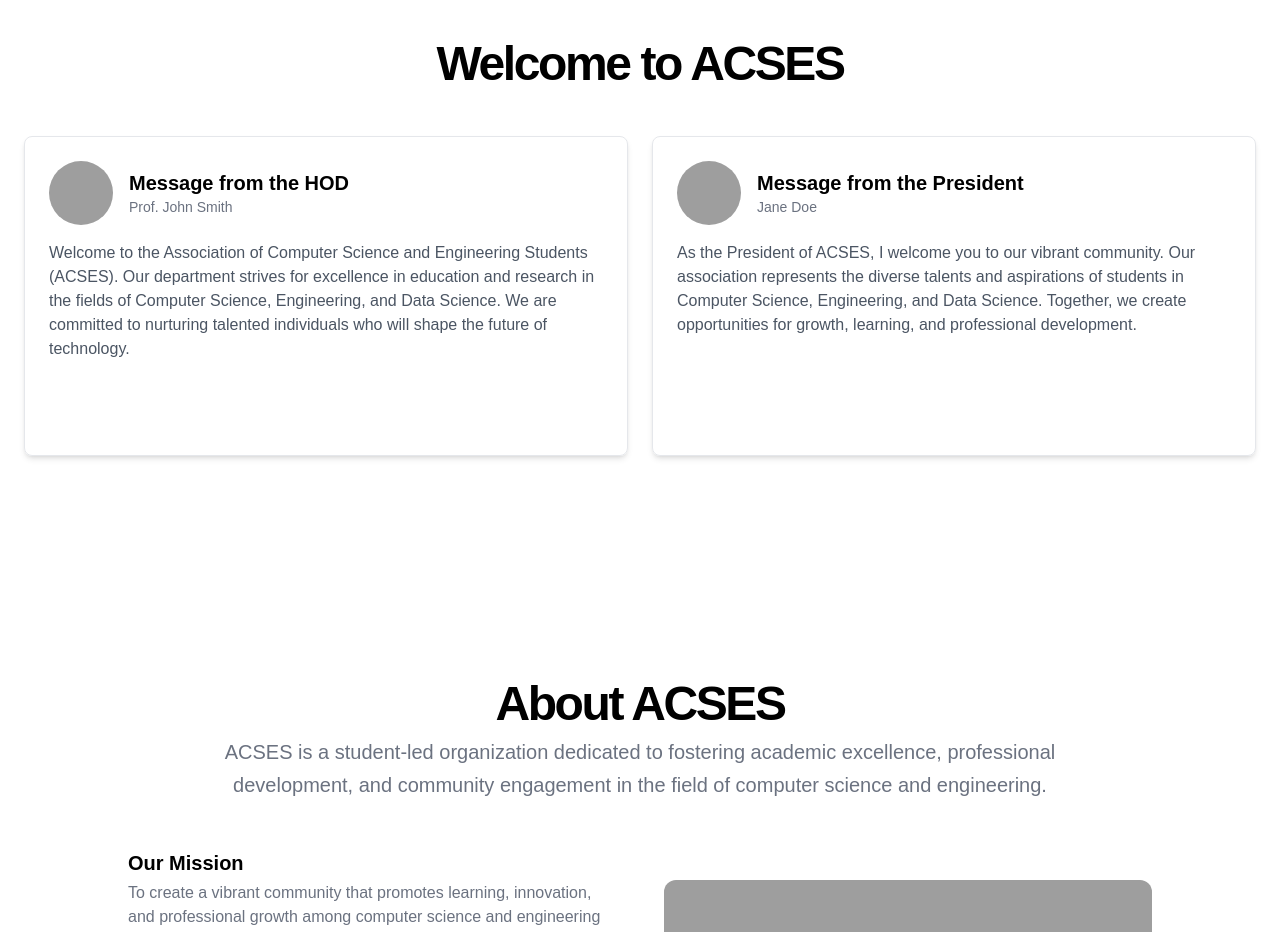
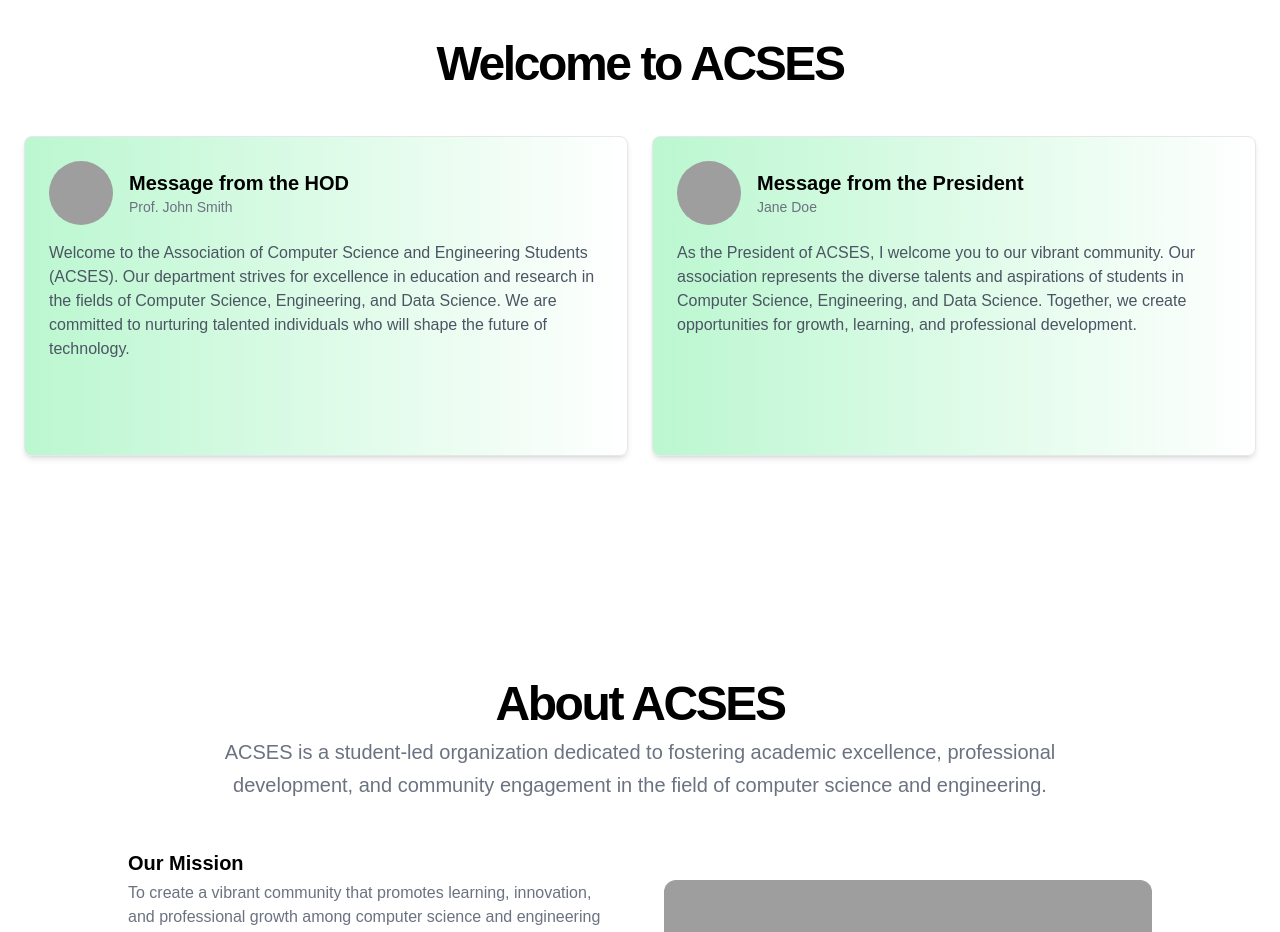
Before and after one commit to ACSES-SRID/acses-website, a React (Vite) app in the folder acses-website/: page / in a window 1280 px wide. Shown: the part 800-1732 px from the top of the page. Built offline with nearby package versions, Linux system fonts and the light colour scheme; grey boxes are pictures that could not be loaded.

Commit message:
Card behaviours and color gradient

```diff
--- a/acses-website/src/components/welcome/MessageCard.jsx
+++ b/acses-website/src/components/welcome/MessageCard.jsx
@@ -2,7 +2,7 @@ import React from "react";
 
 const MessageCard = ({ title, name, imageSrc, message }) => {
   return (
-    <div className="w-full border rounded-lg shadow-md p-6 min-h-[16rem] md:min-h-[20rem]">
+    <div className="w-full border rounded-lg shadow-md p-6 min-h-[16rem] md:min-h-[20rem] transition-transform transform hover:scale-105 hover:shadow-lg bg-gradient-to-r from-green-200 to-white hover:from-green-300">
       <div className="flex items-center gap-4 mb-4">
         <div className="relative w-16 h-16 rounded-full overflow-hidden">
           <img
```
